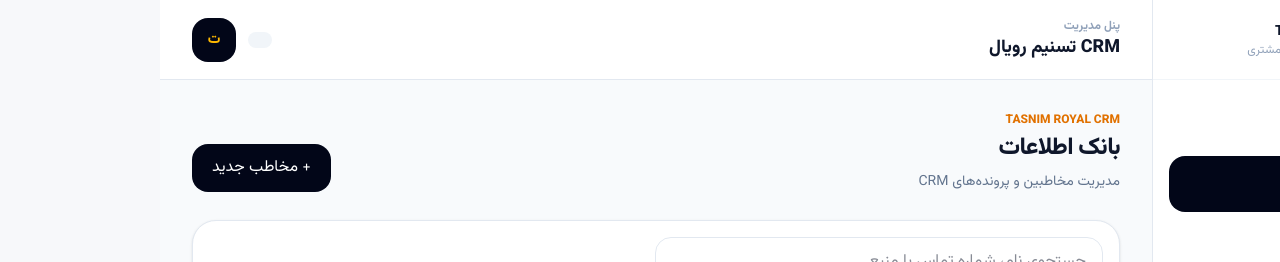
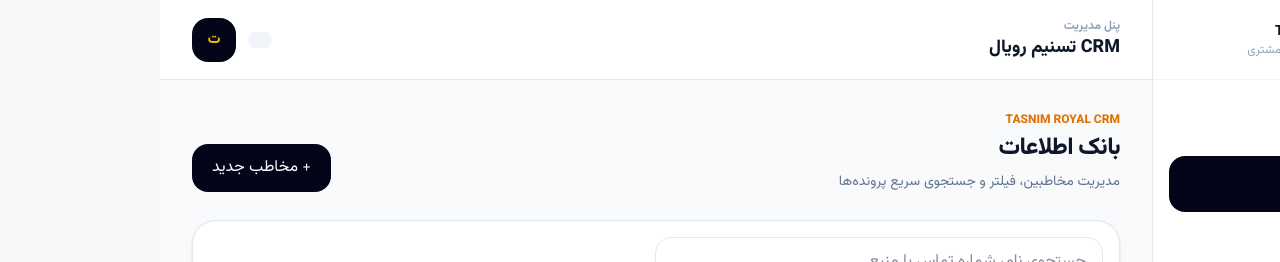
Before and after one commit to abolfazl1299180-art/tasnim-royal-crm1, a Next.js app: page /contacts in a window 1280 px wide. Shown: the top 262 px of the page. Built offline with nearby package versions, Linux system fonts and the light colour scheme; no server answers; the database is empty.

Commit message:
feat: add scalable contact filters and pagination

```diff
--- a/src/app/contacts/page.tsx
+++ b/src/app/contacts/page.tsx
@@ -2,18 +2,27 @@ import { createClient } from "@/lib/supabase/server";
 import { PageHeader } from "@/components/ui/page-header";
 import { ContactSearchTable } from "@/components/contacts/contact-search-table";
 
-export default async function ContactsPage() {
+const statuses = new Set(["lead", "active", "inactive", "customer"]);
+const stages = new Set(["new", "contacted", "qualified", "proposal", "won", "lost"]);
+function safeSearch(value: string) { return value.trim().replace(/[^\p{L}\p{N}\s+@._-]/gu, "").slice(0, 80); }
+
+export default async function ContactsPage({ searchParams }: { searchParams: Promise<{ q?: string; status?: string; stage?: string; page?: string }> }) {
+  const params = await searchParams;
+  const q = safeSearch(params.q || "");
+  const status = statuses.has(params.status || "") ? params.status! : "";
+  const stage = stages.has(params.stage || "") ? params.stage! : "";
+  const parsedPage = Number.parseInt(params.page || "1", 10);
+  const page = Number.isFinite(parsedPage) && parsedPage > 0 ? parsedPage : 1;
+  const pageSize = 30;
+  const from = (page - 1) * pageSize;
+  const to = from + pageSize - 1;
   const supabase = await createClient();
-  const { data: contacts } = await supabase
-    .from("contacts")
-    .select("id, first_name, last_name, phone, status, source, created_at")
-    .order("created_at", { ascending: false })
-    .limit(100);
-
-  return (
-    <>
-      <PageHeader title="بانک اطلاعات" description="مدیریت مخاطبین و پرونده‌های CRM" action="مخاطب جدید" actionHref="/contacts/new" />
-      <ContactSearchTable contacts={contacts ?? []} />
-    </>
-  );
+  let query = supabase.from("contacts").select("id,first_name,last_name,phone,status,source,sales_stage,created_at", { count: "exact" }).order("created_at", { ascending: false }).range(from, to);
+  if (q) query = query.or([`first_name.ilike.%${q}%`,`last_name.ilike.%${q}%`,`phone.ilike.%${q}%`,`source.ilike.%${q}%`].join(","));
+  if (status) query = query.eq("status", status);
+  if (stage) query = query.eq("sales_stage", stage);
+  const { data: contacts, count } = await query;
+  const total = count ?? 0;
+  const totalPages = Math.max(1, Math.ceil(total / pageSize));
+  return <><PageHeader title="بانک اطلاعات" description="مدیریت مخاطبین، فیلتر و جستجوی سریع پرونده‌ها" action="مخاطب جدید" actionHref="/contacts/new" /><ContactSearchTable contacts={(contacts ?? []) as Array<{id:string;first_name:string;last_name:string;phone:string|null;status:string;source:string|null;sales_stage:string;created_at:string}>} query={q} status={status} stage={stage} page={Math.min(page,totalPages)} totalPages={totalPages} total={total} /></>;
 }
```
